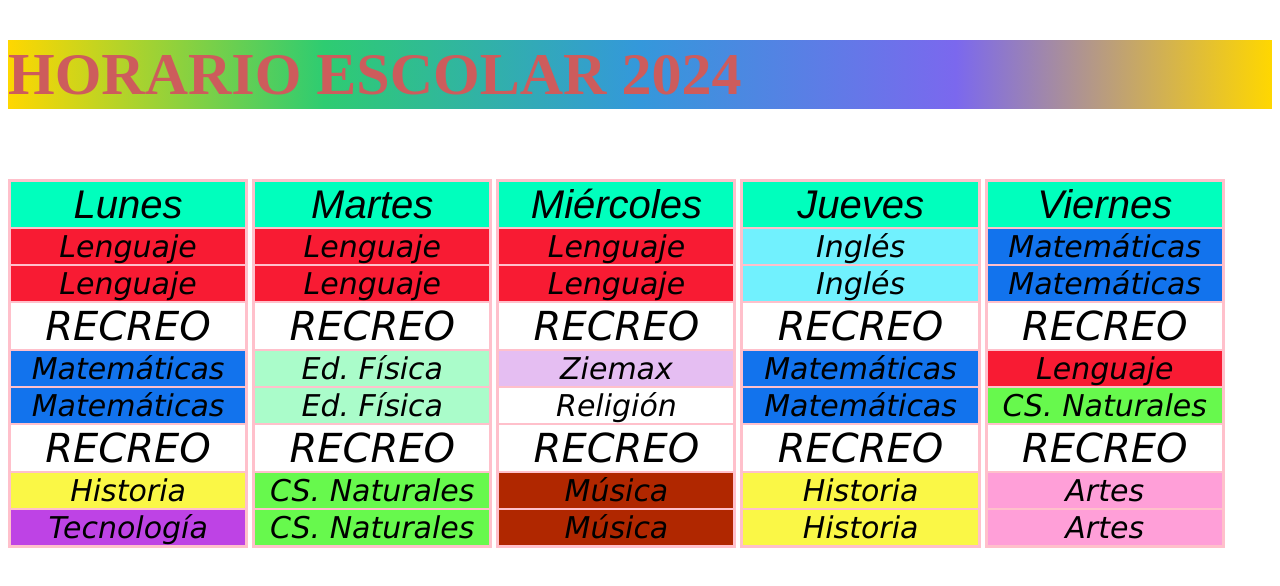
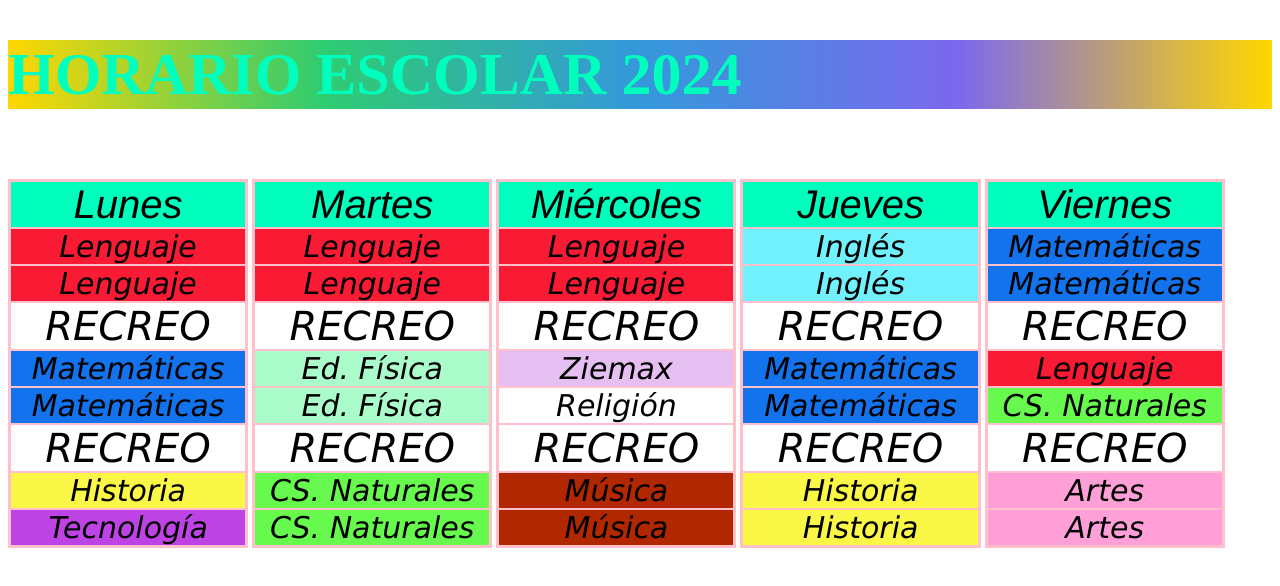
Before and after one commit to AnaMariaCampos/prueba, a plain HTML site: page index.html in a window 1280 px wide. Drawn offline with Linux system fonts and the light colour scheme.

Commit message:
background-change

```diff
--- a/style.css
+++ b/style.css
@@ -3,6 +3,9 @@
     background-image: linear-gradient(to left, #FFD700, #7B68EE, #3498db, #2ecc71, #FFD700);
     color: indianred;
     margin: 0%;
+    color: #00FFBD;
+    font: 100;
+    background-color: #2ecc71;
 }
 
 
```
